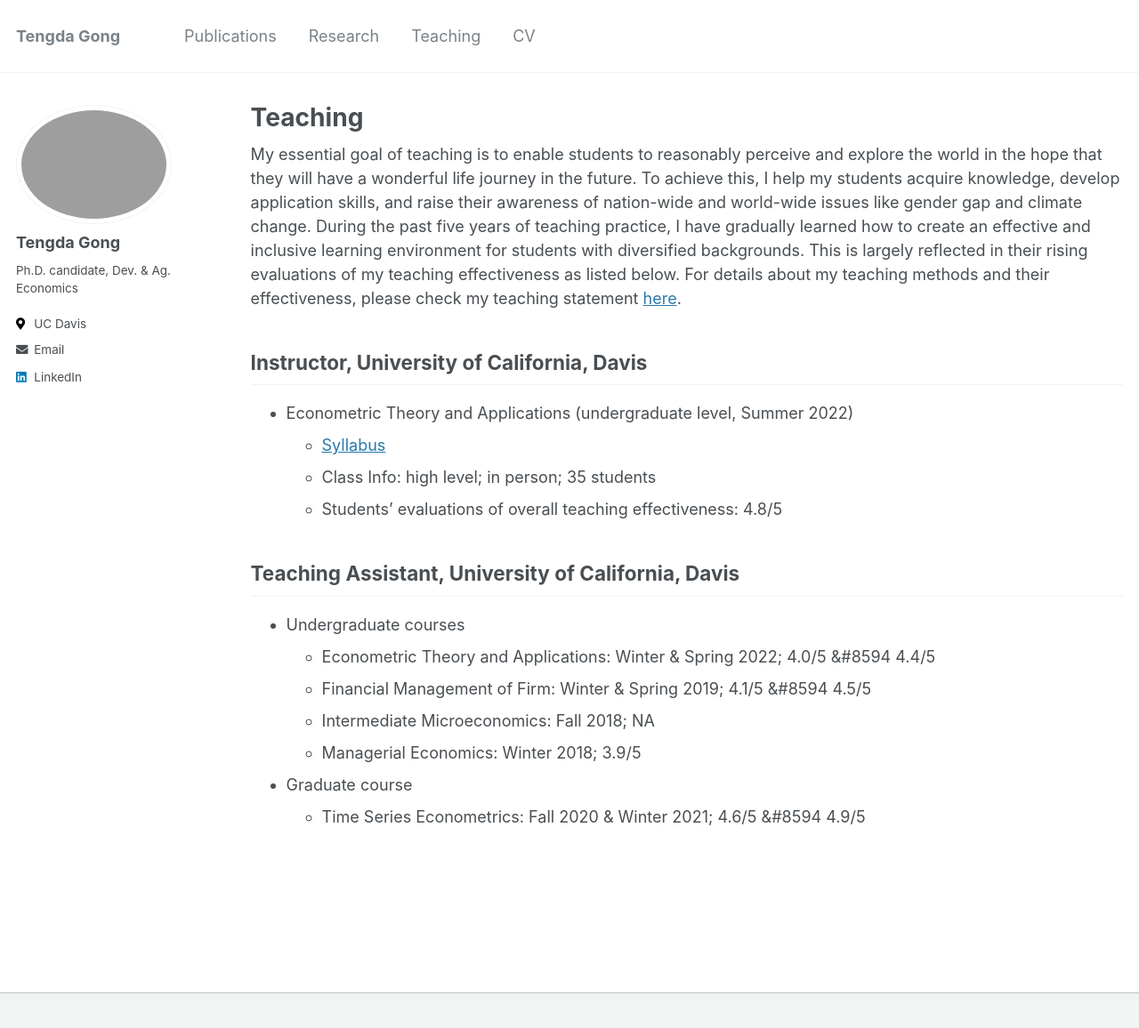
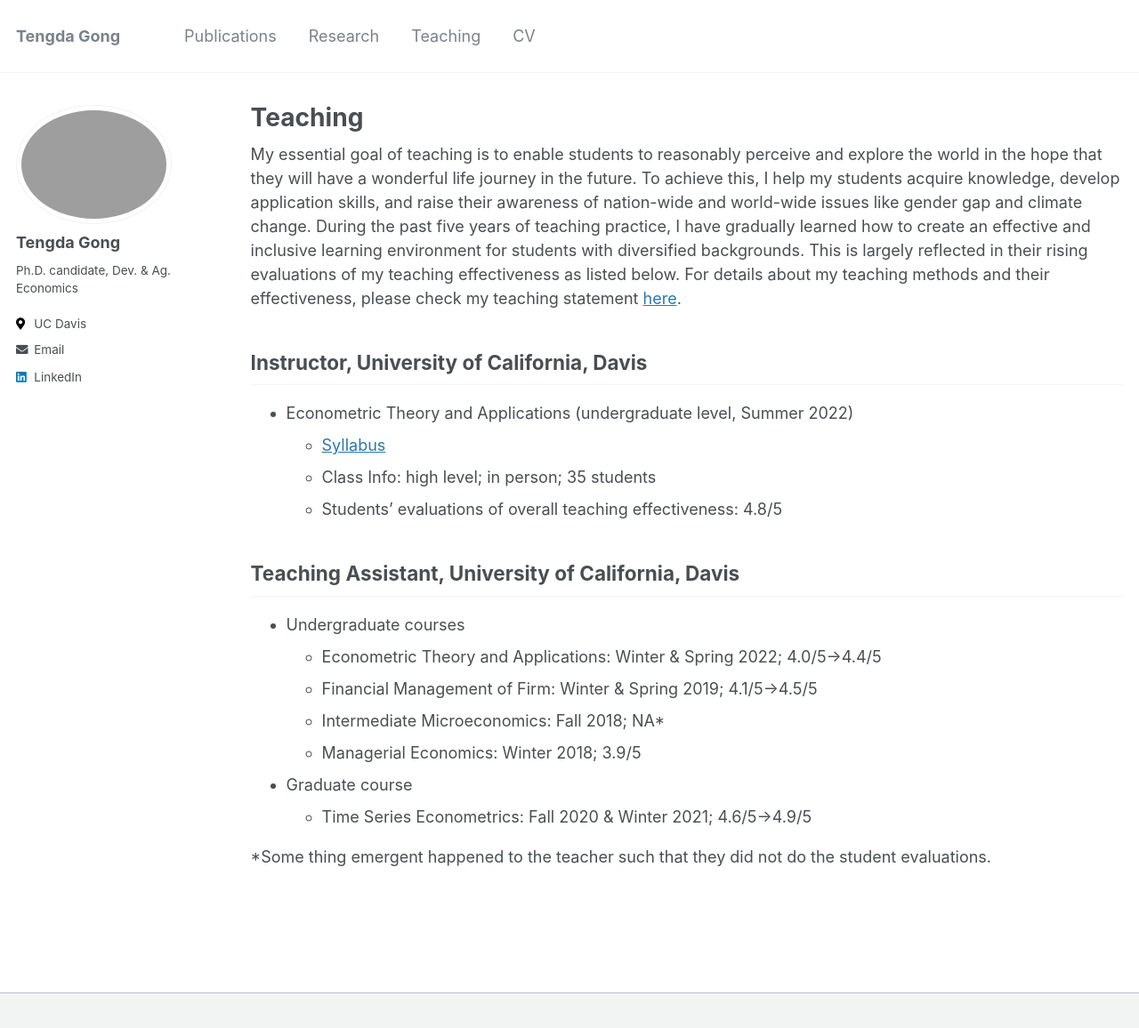
Before and after one commit to tendakung/tendakung.github.io, a Jekyll site: the page built from _pages/teaching.md, in a window 1280 px wide and 1189 px high. Shown: the top 1156 px of the window at 89% size. Built offline with Jekyll 4.4.1, drawn with Linux system fonts in a browser that asks for light colours.

Commit message:
Update teaching.md

```diff
--- a/_pages/teaching.md
+++ b/_pages/teaching.md
@@ -15,9 +15,11 @@ My essential goal of teaching is to enable students to reasonably perceive and e
 
 ## Teaching Assistant, University of California, Davis
 - Undergraduate courses
-    - Econometric Theory and Applications: Winter & Spring 2022; 4.0/5 &#8594 4.4/5
-    - Financial Management of Firm: Winter & Spring 2019; 4.1/5 &#8594 4.5/5
-    - Intermediate Microeconomics: Fall 2018; NA
+    - Econometric Theory and Applications: Winter & Spring 2022; 4.0/5->4.4/5
+    - Financial Management of Firm: Winter & Spring 2019; 4.1/5->4.5/5
+    - Intermediate Microeconomics: Fall 2018; NA*
     - Managerial Economics: Winter 2018; 3.9/5
 - Graduate course
-    - Time Series Econometrics: Fall 2020 & Winter 2021; 4.6/5 &#8594 4.9/5
+    - Time Series Econometrics: Fall 2020 & Winter 2021; 4.6/5->4.9/5
+
+*Some thing emergent happened to the teacher such that they did not do the student evaluations.
```
